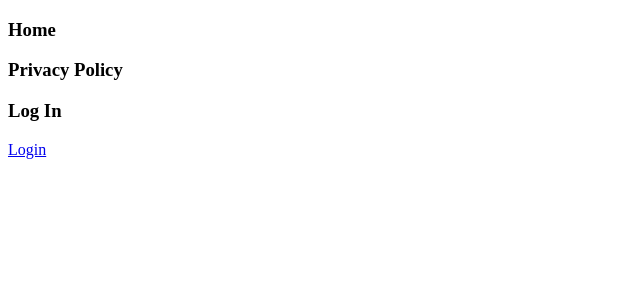
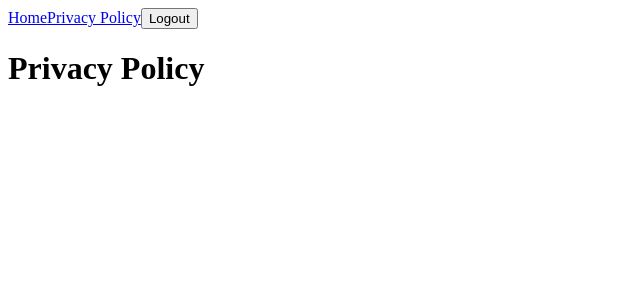
Before and after one commit to MarcBaeuerle/Schartable, a React (Vite) app in the folder client/: page /Privacy in a window 1280 px wide. Shown: the top 300 px of the page, without its empty margins (0-640 px from the left). Built offline with nearby package versions, Linux system fonts and the light colour scheme; no server answers.

Commit message:
react router

```diff
--- a/client/src/App.tsx
+++ b/client/src/App.tsx
@@ -1,8 +1,11 @@
 import React from 'react';
 import { setAccessToken } from './spotify';
+import { Route, Routes } from 'react-router-dom';
+
 import Nav from './Nav';
 import Profile from './Profile';
 import Login from './Login';
+import Privacy from './Privacy';
 
 const access_token = new URLSearchParams(window.location.search).get('access_token');
 const refresh_token = new URLSearchParams(window.location.search).get('refresh_token');
@@ -11,13 +14,18 @@ const error = new URLSearchParams(window.location.search).get('error');
 export default function App() {
     if (access_token && refresh_token) {
         setAccessToken(access_token, refresh_token);
-        window.history.pushState({}, null, "/");
+        window.history.pushState({}, '', "/");
     }
 
     return (
         <>
             <Nav />
-            {access_token ? <Profile /> : <Login />}
+            <div>
+                <Routes>
+                    <Route path="/" element={access_token ? <Profile /> : <Login />} />
+                    <Route path="/Privacy" element={<Privacy />} />
+                </Routes>
+            </div>
         </>
     )
 }
--- a/client/src/Nav.tsx
+++ b/client/src/Nav.tsx
@@ -1,12 +1,14 @@
 import React from "react";
+import { Link } from "react-router-dom";
+import { logout } from "./spotify";
 
 export default function Nav() {
 
     return (
         <>
-            <h3>Home</h3>
-            <h3>Privacy Policy</h3>
-            <h3>Log In</h3>
+            <Link to="/">Home</Link>
+            <Link to="/Privacy">Privacy Policy</Link>
+            <button onClick={logout}>Logout</button>
         </>
     )
 
--- /dev/null
+++ b/client/src/Privacy.tsx
@@ -0,0 +1,10 @@
+import React from "react";
+
+export default function Privacy() {
+    return (
+        <>
+            <h1>Privacy Policy</h1>
+        </>
+    )
+
+}
--- a/client/src/Profile.tsx
+++ b/client/src/Profile.tsx
@@ -8,6 +8,7 @@ export default function Profile() {
         getUser().then(res => {
             setName(res.data.display_name)
         })
+        console.log(`bruh`);
     }, [])
 
     return (
--- a/client/src/main.tsx
+++ b/client/src/main.tsx
@@ -1,7 +1,10 @@
 import React from 'react'
 import ReactDOM from 'react-dom/client'
 import App from './App.tsx'
+import { BrowserRouter } from 'react-router-dom'
 
 ReactDOM.createRoot(document.getElementById('root')!).render(
-    <App />
+    <BrowserRouter>
+        <App />
+    </BrowserRouter>
 )
--- a/client/src/spotify.ts
+++ b/client/src/spotify.ts
@@ -4,12 +4,6 @@ import { groupConsole } from "./util/util";
 const DEBUG = true;
 const EXPIRATION_TIME: number = 3600 * 1000;
 const SERVER = `http://localhost:3001`;
-
-interface Me {
-    Name: string;
-}
-
-
 
 const setTokenTimeStamp = (): void => {
     window.localStorage.setItem('token_timestamp', Date.now().toString());
@@ -71,9 +65,9 @@ const getAccessToken = (): string => {
 }
 
 export const logout = (): void => {
-    window.localStorage.removeItem('spotify_token_timestamp');
-    window.localStorage.removeItem('spotify_access_token');
-    window.localStorage.removeItem('spotify_refresh_token');
+    window.localStorage.removeItem('token_timestamp');
+    window.localStorage.removeItem('access_token');
+    window.localStorage.removeItem('refresh_token');
     window.location.reload();
 }
 
```
Also changed, not shown: client/package.json (+32 -30 lines), client/src/App.js (deleted, +0 -35 lines), client/src/main.js (deleted, +0 -11 lines).
